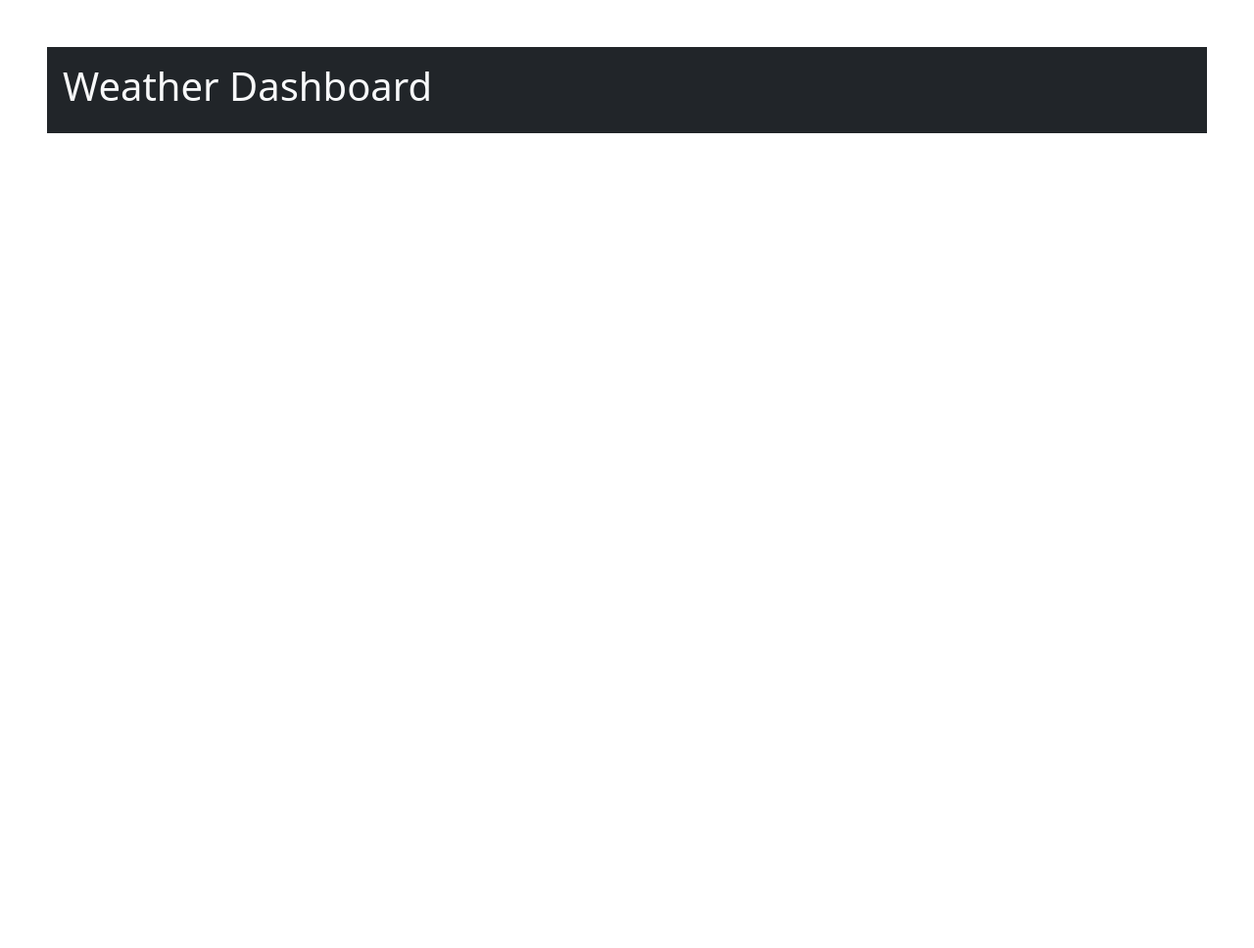
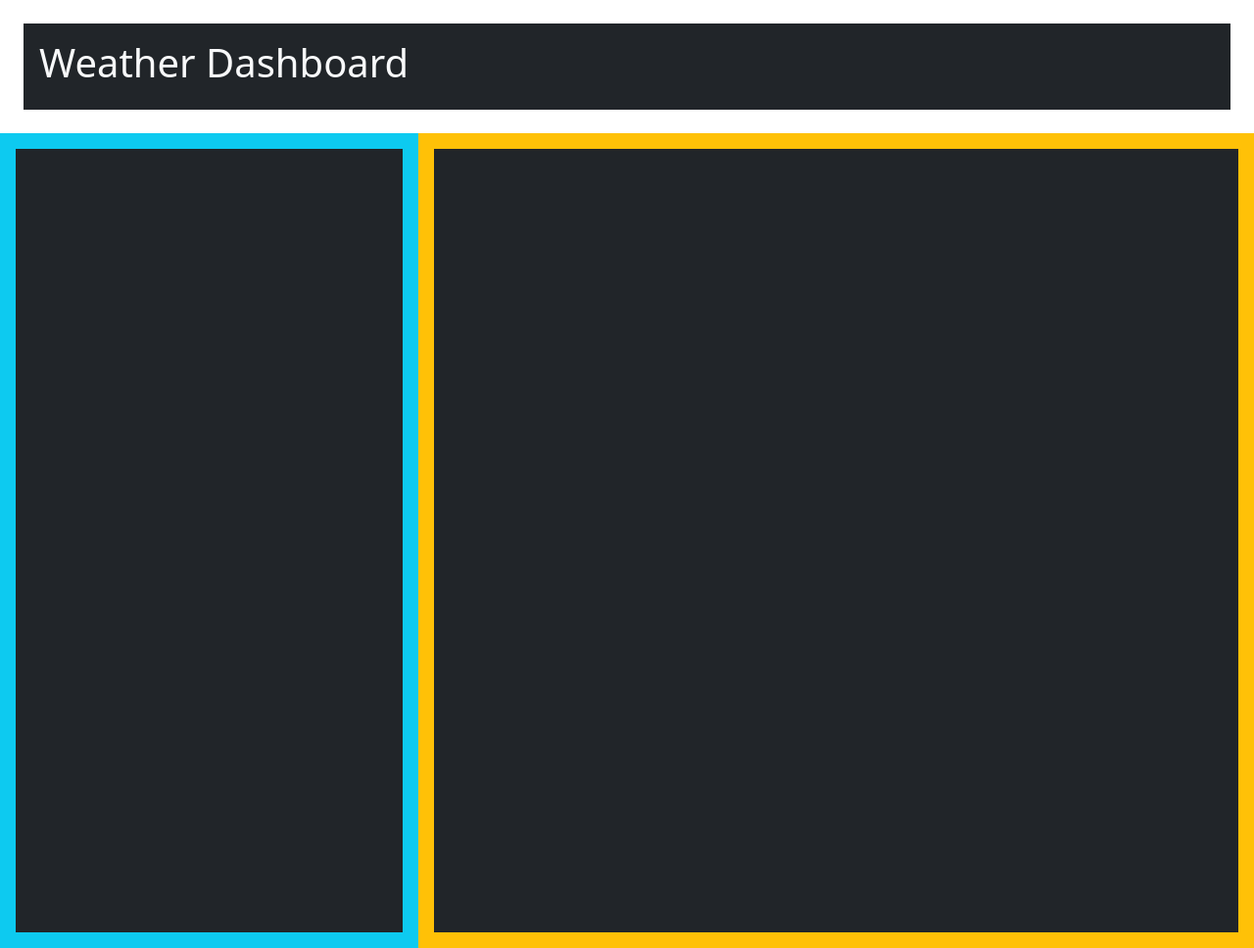
Before and after one commit to KAntBarr/weather-dashboard-6, a plain HTML site: page index.html in a window 1280 px wide. Shown: the whole page at 98% size. Before the commit the page ends 800 px from the top, so only its background shows below. Drawn offline with nearby package versions, Linux system fonts and the light colour scheme.

Commit message:
added body containers

```diff
--- a/index.html
+++ b/index.html
@@ -8,12 +8,28 @@
     <title>Weather Dashboard</title>
 </head>
 <body>
-    <header class="bg-dark text-light m-5 p-3">
+    <header class="bg-dark text-light m-4 p-3">
         <div class="d-flex align-items-center">
             <h1>Weather Dashboard</h1>
         </div>
     </header>
 
+    <section class="container bg-dark vh-100 mw-100">
+        <div class="row">
+            <div class="col-4 bg-info mh-100 p-3">
+                <div class="container bg-dark vh-100 mw-100">
+
+                </div>
+            </div>
+
+            <div class="col-8 bg-warning mh-100 p-3">
+                <div class="container bg-dark vh-100 mw-100">
+
+                </div>
+            </div>
+
+        </div>
+    </section>
 
 
 </body>
```
